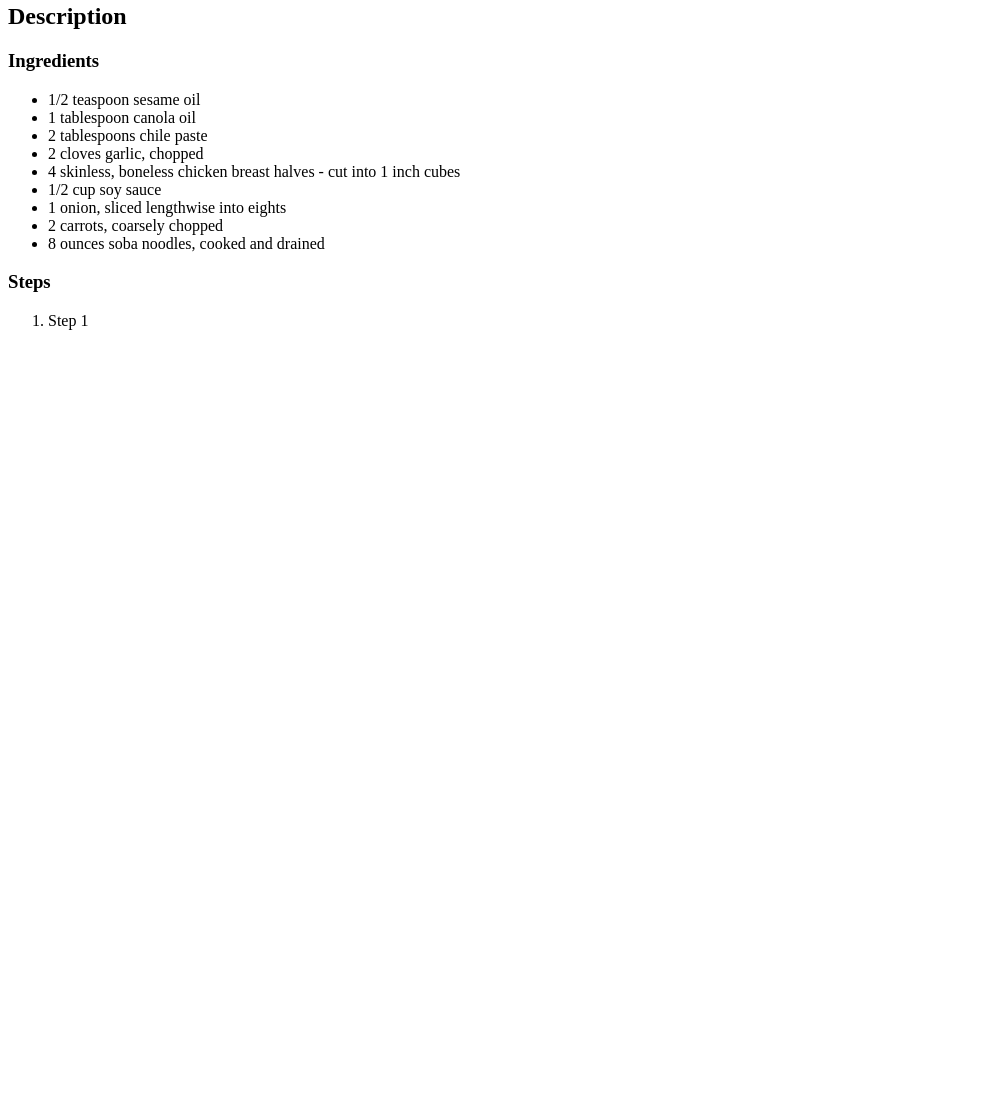
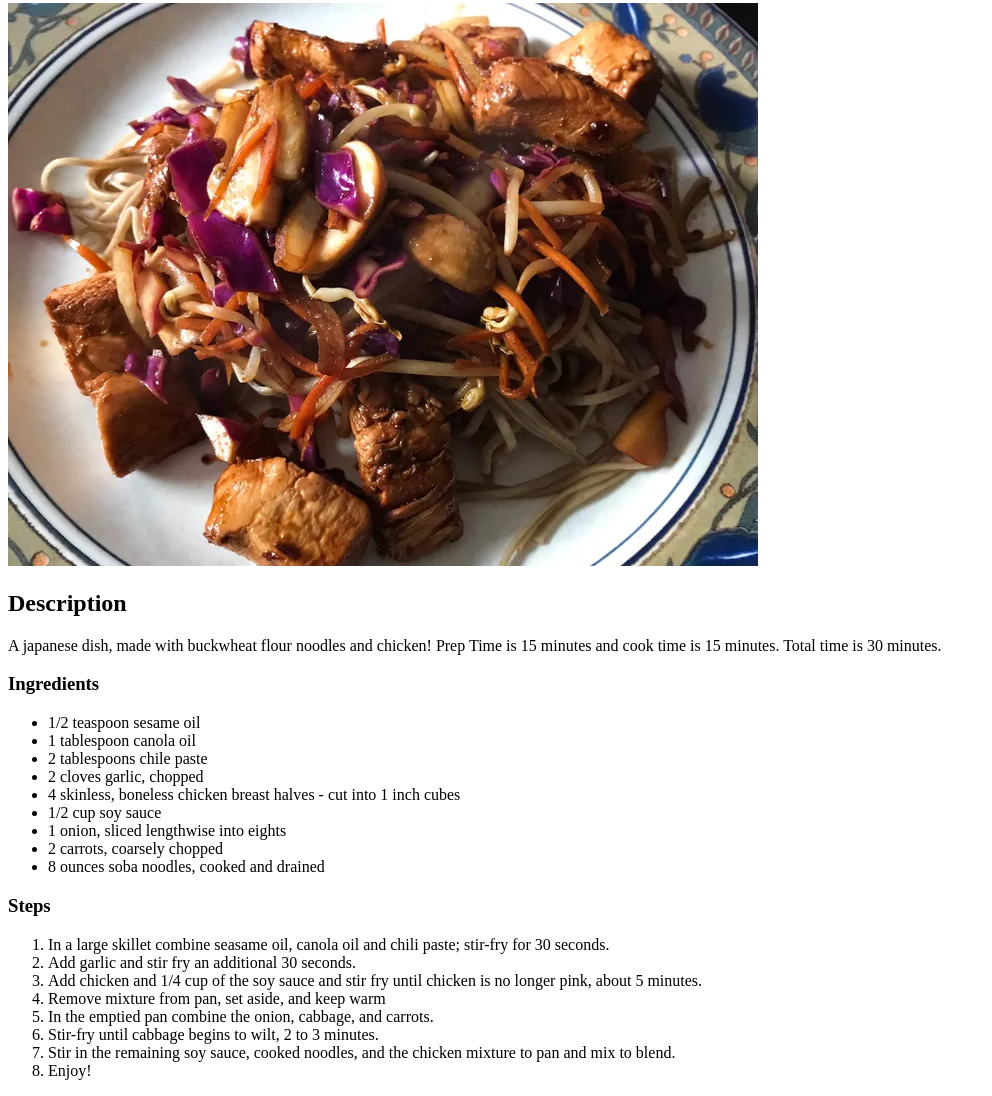
Before and after one commit to PedroJColon/odin-recipes, a plain HTML site: page recipes/yakisoba.html in a window 1280 px wide. Shown: the part 77-1173 px from the top of the page, without its empty margins (0-992 px from the left). Before the commit the page ends 800 px from the top, so only its background shows below. Drawn offline with Linux system fonts and the light colour scheme.

Commit message:
Add yakisoba image and fill steps and description
Dish of the image is added to show what is being made, along with alt
text to describe the image. Steps on how to make the food and description
of the food has been added to provide information to the user.

```diff
--- a/recipes/yakisoba.html
+++ b/recipes/yakisoba.html
@@ -7,8 +7,11 @@
     </head>
 <body>
     <h1>Yakisoba Chicken</h1>
+        <img src="yakisoba-img.jpg" alt="An image of boneless chicken cut into 1 inch cubes and noodles stir together with chili sauce and canola oil" width="750" height="563">
         <h2>Description</h2>
-        <p></p>
+        <p>A japanese dish, made with buckwheat flour noodles and chicken!
+           Prep Time is 15 minutes and cook time is 15 minutes. Total time is 30 minutes.
+        </p>
             <h3>Ingredients</h3>
             <ul>
                 <li>1/2 teaspoon sesame oil</li>
@@ -23,7 +26,14 @@
             </ul>
            <h3>Steps</h3>
            <ol>
-                <li>Step 1</li>
+                <li>In a large skillet combine seasame oil, canola oil and chili paste; stir-fry for 30 seconds.</li>
+                <li>Add garlic and stir fry an additional 30 seconds. </li>
+                <li>Add chicken and 1/4 cup of the soy sauce and stir fry until chicken is no longer pink, about 5 minutes.</li>
+                <li>Remove mixture from pan, set aside, and keep warm</li>
+                <li>In the emptied pan combine the onion, cabbage, and carrots.</li>
+                <li>Stir-fry until cabbage begins to wilt, 2 to 3 minutes.</li>
+                <li>Stir in the remaining soy sauce, cooked noodles, and the chicken mixture to pan and mix to blend.</li>
+                <li>Enjoy!</li>
            </ol>
 </body>
 </html>
```
Also changed, not shown: recipes/yakisoba-img.jpg (added).
